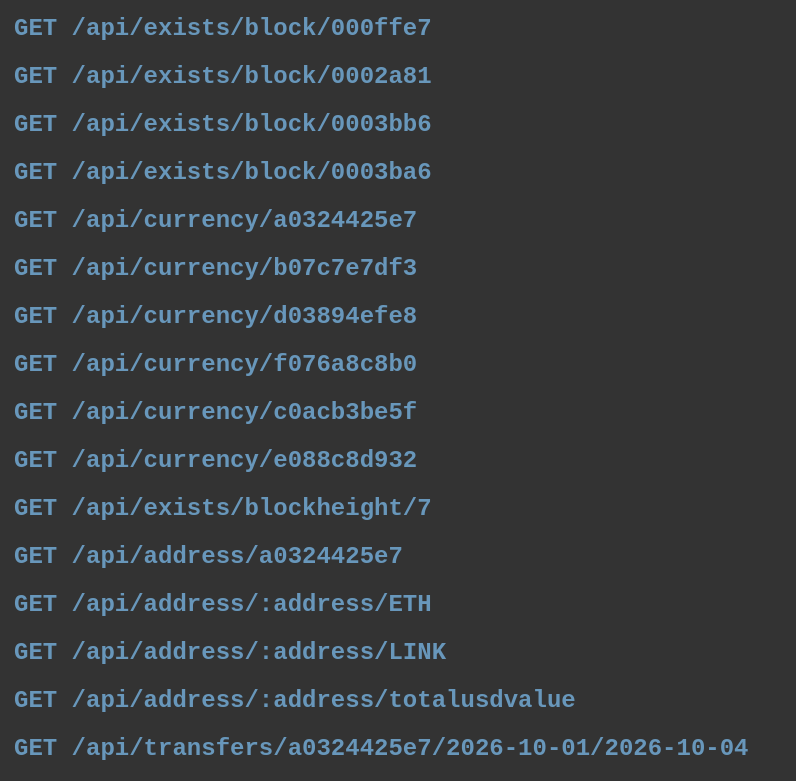
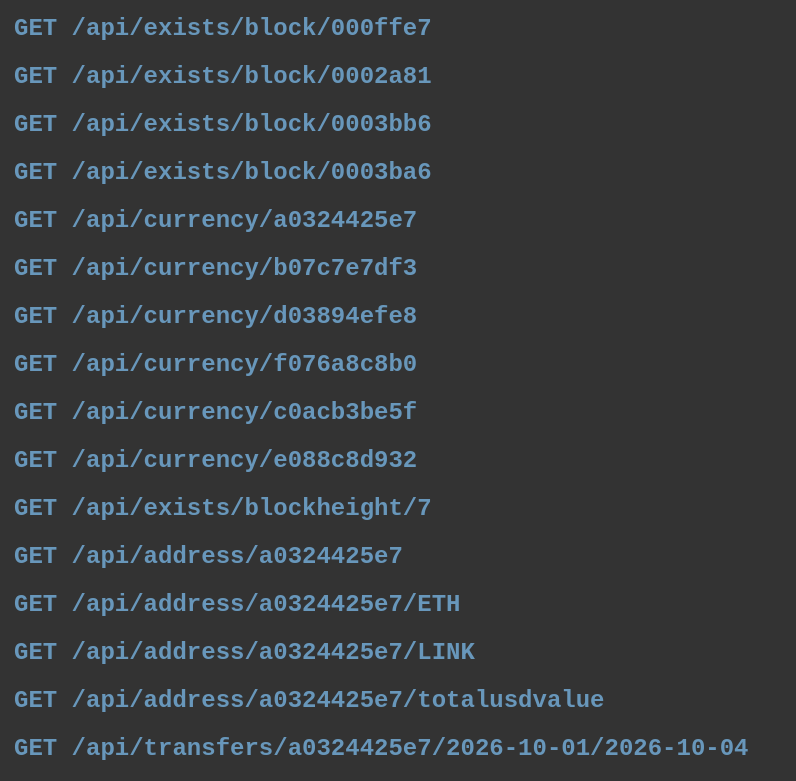
Before and after one commit to MrSquidson/df_blockchain, a website: page frontend/index.html in a window 1280 px wide. Shown: the part 632-1413 px from the top of the page, without its empty margins (0-796 px from the left). Drawn offline with Linux system fonts and the light colour scheme.

Commit message:
Creates Branch: Magnusv2
Fix branch to address bad SQL prompts that do not follow the current structure.

```diff
--- a/backend/server.js
+++ b/backend/server.js
@@ -179,7 +179,7 @@ async function onGetAddressHoldings(request, response) {
 async function onGetAddressTotalUSDValue(request, response) {
     const address = request.params.address;
     const result = await db.query(`
-        select sum(amount * c.usd_value) as total_usd_value from trans t
+        select sum(amount * ) as total_usd_value from trans t
         inner join cur c on c.currency_id=t.currency_id
         where t.from_add=$1 or t.to_add=$1
         `, [address]);
--- a/frontend/index.html
+++ b/frontend/index.html
@@ -41,10 +41,10 @@
 
         useEndpoint('GET','/api/address/a0324425e7');
 
-        useEndpoint('GET','/api/address/:address/ETH');
-        useEndpoint('GET','/api/address/:address/LINK');
+        useEndpoint('GET','/api/address/a0324425e7/ETH');
+        useEndpoint('GET','/api/address/a0324425e7/LINK');
 
-        useEndpoint('GET','/api/address/:address/totalusdvalue');
+        useEndpoint('GET','/api/address/a0324425e7/totalusdvalue');
 
         useEndpoint('GET','/api/transfers/a0324425e7/2026-10-01/2026-10-04');
         </script>
```
